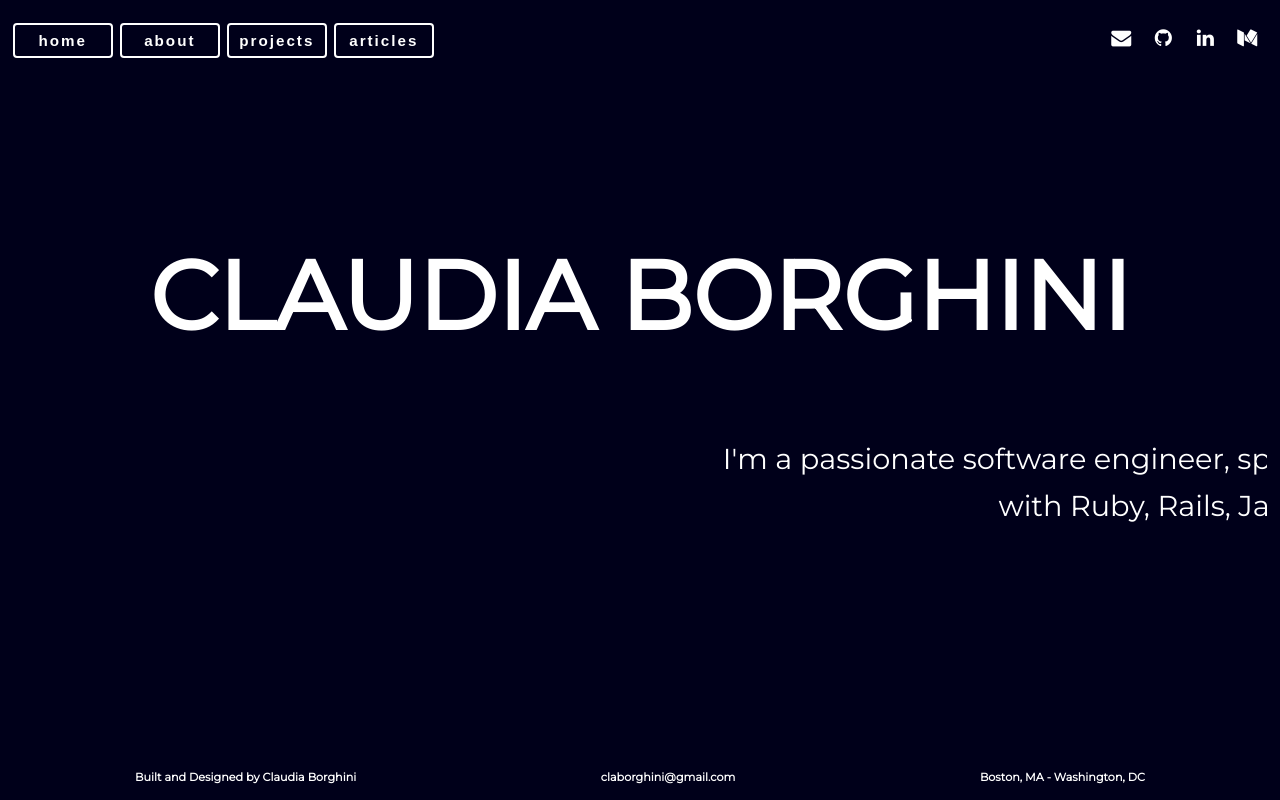
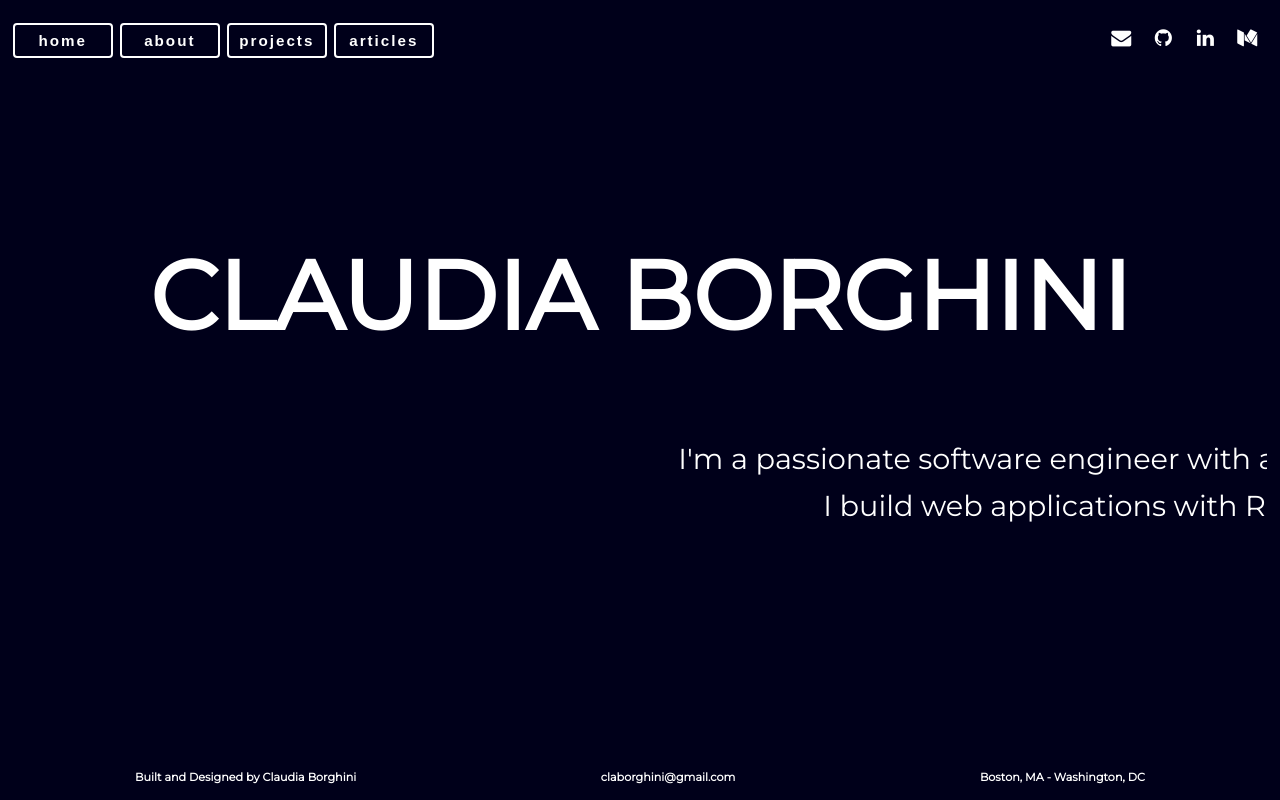
Before and after one commit to ClaFiore/ClaFiore.github.io, a React (Create React App) app: page / in a window 1280 px wide. Built offline with nearby package versions, Linux system fonts and the light colour scheme.

Commit message:
changed intro in home

```diff
--- a/src/comps/Home.js
+++ b/src/comps/Home.js
@@ -5,7 +5,7 @@ const Home = (props) => {
     return(
         <div id='home'>
                 <h1 id='claudiaborghini'>CLAUDIA BORGHINI</h1>
-                <p className='text' > I'm a passionate software engineer, specialized in building web applications <br></br> with Ruby, Rails, Javascript and React</p>
+                <p className='text' >I'm a passionate software engineer with a background in business and marketing.<br></br>I build web applications with Ruby, Rails, Javascript and React</p>
 
         </div>
     )
```
